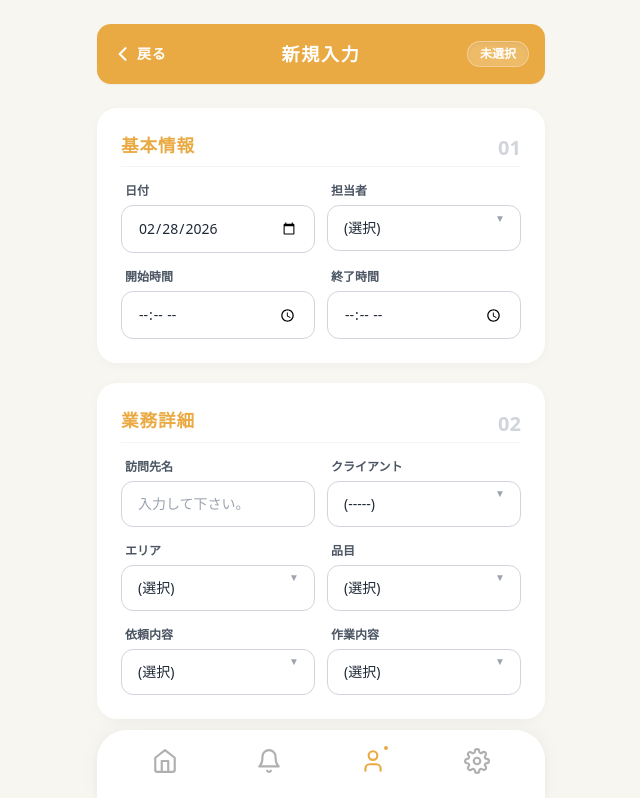
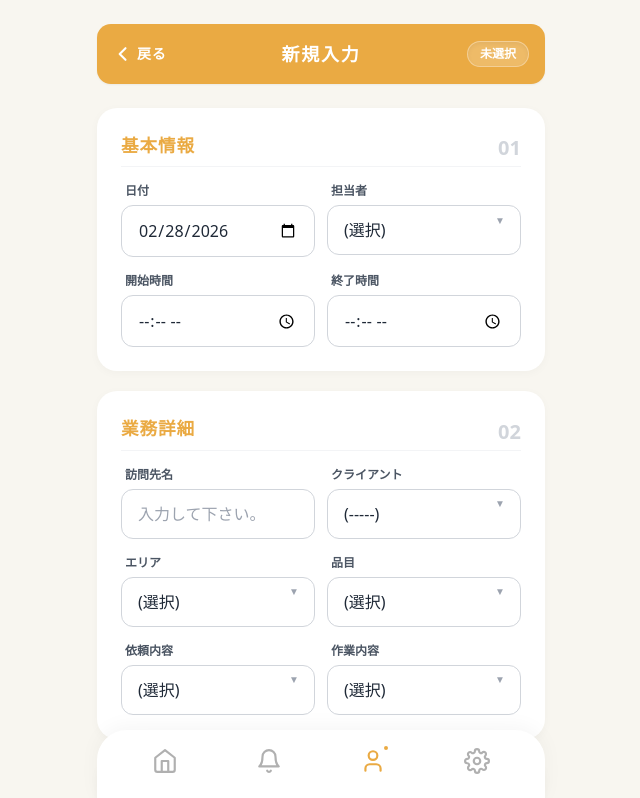
Before and after one commit to keisuke-T-coder/My-first-app, a Next.js app: page /report/new in a window 1280 px wide. Shown: the top 798 px of the page, without its empty margins (319-959 px from the left). Built offline with nearby package versions, Linux system fonts and the light colour scheme.

Commit message:
Update page.tsx

```diff
--- a/app/report/new/page.tsx
+++ b/app/report/new/page.tsx
@@ -17,7 +17,6 @@ const workContents = ["部品交換", "製品交換、取付", "清掃", "点検
 const proposalContents = ["サティス", "プレアス", "アメージュ", "パッソ", "KA", "KB", "水栓", "その他"];
 const statuses = ["完了", "再訪予定", "部品手配", "見積", "保留"];
 
-// 日付を YYYY-MM-DD 形式で取得する関数
 function getTodayString() {
   const d = new Date();
   const yyyy = d.getFullYear();
@@ -26,7 +25,6 @@ function getTodayString() {
   return `${yyyy}-${mm}-${dd}`;
 }
 
-// フォームのメインコンポーネント
 function ReportForm() {
   const searchParams = useSearchParams();
   const defaultWorker = searchParams.get('worker') || "";
@@ -124,9 +122,9 @@ function ReportForm() {
     };
 
     try {
-      // 修正: 'text/plain' を使用してCORSブロックを回避し確実に送信する
       await fetch(GAS_URL, {
         method: 'POST',
+        mode: 'no-cors',
         headers: { 'Content-Type': 'text/plain' },
         body: JSON.stringify({ params: payload })
       });
@@ -163,7 +161,8 @@ function ReportForm() {
     }
   };
 
-  const inputBaseClass = "w-full bg-white border border-gray-300 rounded-xl px-4 py-3 text-sm text-gray-800 focus:outline-none focus:border-[#eaaa43] focus:ring-1 focus:ring-[#eaaa43] transition-all appearance-none";
+  // ★修正箇所：text-sm を text-base (16px) に変更し、iOSの強制ズームを防止
+  const inputBaseClass = "w-full bg-white border border-gray-300 rounded-xl px-4 py-3 text-base text-gray-800 focus:outline-none focus:border-[#eaaa43] focus:ring-1 focus:ring-[#eaaa43] transition-all appearance-none";
   const labelClass = "block text-xs font-bold text-gray-600 mb-1.5 ml-1";
   const selectWrapperClass = "relative after:content-['▼'] after:text-gray-400 after:text-[10px] after:absolute after:right-4 after:top-1/2 after:-translate-y-1/2 after:pointer-events-none";
 
@@ -171,7 +170,8 @@ function ReportForm() {
     <div className="flex flex-col items-center w-full">
       <div className="w-[92%] max-w-md mt-6 mb-6">
         <div className="bg-[#eaaa43] rounded-[14px] py-4 px-4 shadow-sm flex items-center justify-between">
-          <Link href="/" className="text-white font-bold flex items-center w-16 active:scale-90 transition-transform">
+          {/* ★修正箇所：戻るボタンのリンク先を /report に変更 */}
+          <Link href="/report" className="text-white font-bold flex items-center w-16 active:scale-90 transition-transform">
             <svg className="w-5 h-5 mr-1" fill="none" stroke="currentColor" viewBox="0 0 24 24"><path strokeLinecap="round" strokeLinejoin="round" strokeWidth="2.5" d="M15 19l-7-7 7-7"></path></svg>
             <span className="text-sm tracking-wider">戻る</span>
           </Link>
@@ -240,7 +240,6 @@ function ReportForm() {
               <div className={selectWrapperClass}>
                 <label className={labelClass}>クライアント</label>
                 <select name="クライアント" value={formData.クライアント} onChange={handleChange} className={inputBaseClass}>
-                  {/* 修正: 指定通り (-----) に変更 */}
                   <option value="">(-----)</option>
                   {clients.map(c => <option key={c} value={c}>{c}</option>)}
                 </select>
@@ -478,7 +477,7 @@ export default function NewReportPage() {
 
       {/* 画面下のタブバー */}
       <div className="fixed bottom-0 left-0 right-0 w-full bg-white rounded-t-[30px] shadow-[0_-4px_20px_rgba(0,0,0,0.04)] h-[70px] flex justify-around items-center px-4 max-w-md mx-auto pb-2 z-40">
-        <Link href="/" className="p-2 cursor-pointer relative">
+        <Link href="/report" className="p-2 cursor-pointer relative">
           <svg width="26" height="26" viewBox="0 0 24 24" fill="none" stroke="#b0b0b0" strokeWidth="2" strokeLinecap="round" strokeLinejoin="round"><path d="m3 9 9-7 9 7v11a2 2 0 0 1-2 2H5a2 2 0 0 1-2-2z"/><polyline points="9 22 9 12 15 12 15 22"/></svg>
         </Link>
         <div className="p-2 cursor-pointer relative">
```
